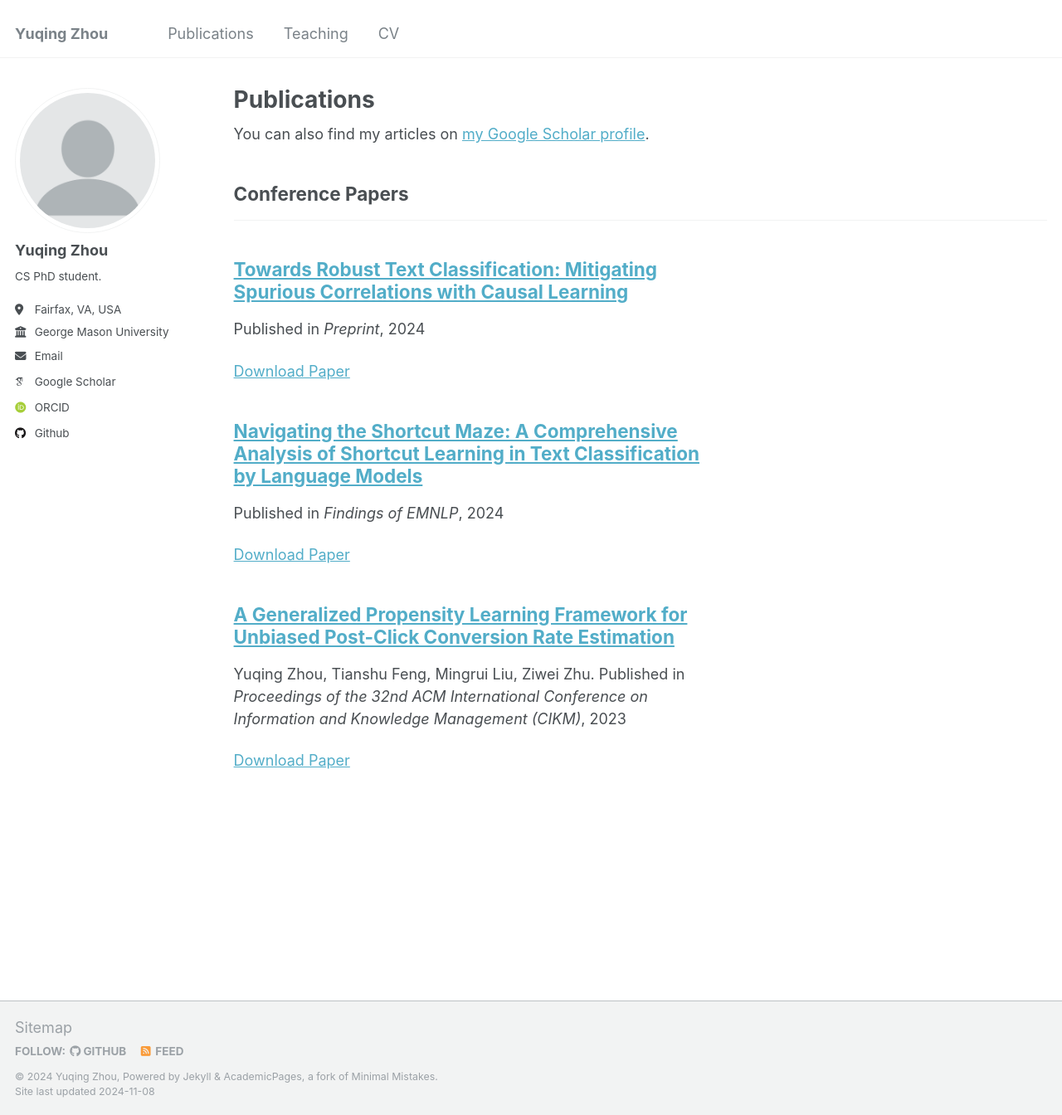
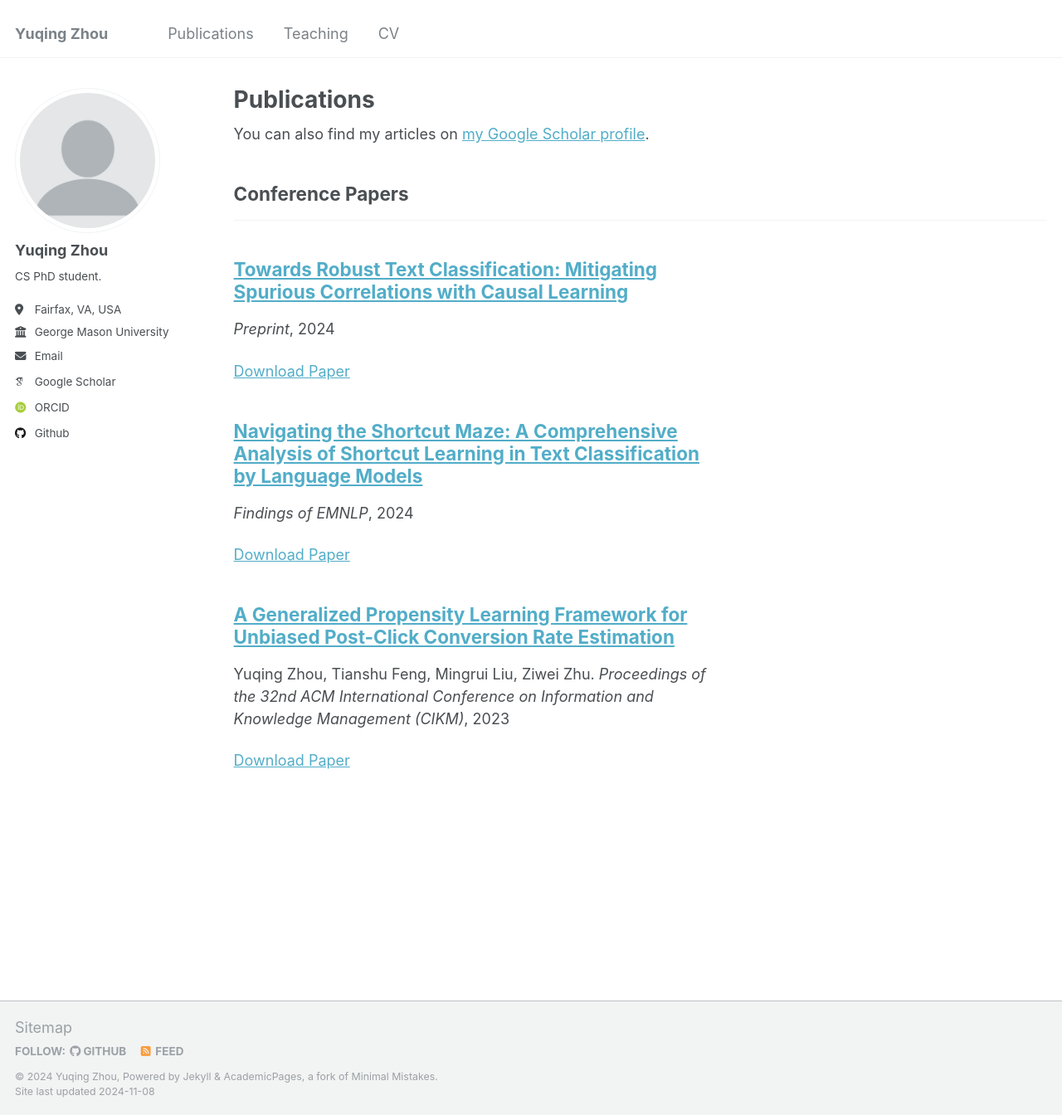
Before and after one commit to yuqing-zhou/yuqing-zhou.github.io, a Jekyll site: the page built from _pages/publications.html, in a window 1280 px wide and 1344 px high. Shown: the whole window at 83% size. Built offline with Jekyll 4.4.1, drawn with Linux system fonts in a browser that asks for light colours; some web fonts are replaced.

Commit message:
update publication template

```diff
--- a/_includes/archive-single.html
+++ b/_includes/archive-single.html
@@ -41,7 +41,8 @@
         {% if post.collection == 'teaching' %}
           <p> {{ post.type }}, <i>{{ post.venue }}</i>, {{ post.date | default: "1900-01-01" | date: "%Y" }} </p>
         {% elsif post.collection == 'publications' %}
-          <p>{% if post.author %} {{ post.author }}.{% endif %} Published in <i>{{ post.venue }}</i>, {{ post.date | default: "1900-01-01" | date: "%Y" }} </p>
+          <p>{% if post.author %} {{ post.author }}.{% endif %}
+          <i>{{ post.venue }}</i>, {{ post.date | default: "1900-01-01" | date: "%Y" }} </p>
         {% elsif post.date %}
          <p class="page__date"><strong><i class="fa fa-fw fa-calendar" aria-hidden="true"></i> {{ site.data.ui-text[site.locale].date_label | default: "Published:" }}</strong> <time datetime="{{ post.date | default: "1900-01-01" | date_to_xmlschema }}">{{ post.date | default: "1900-01-01" | date: "%B %d, %Y" }}</time></p>
         {% endif %}
```
